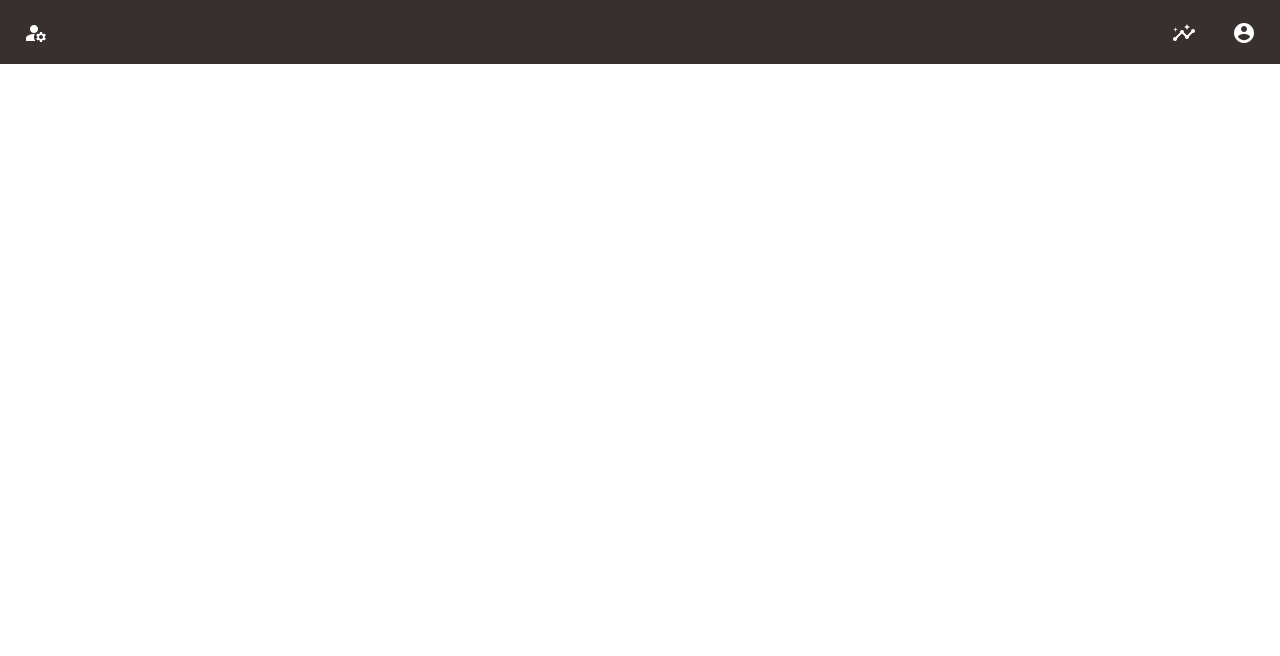
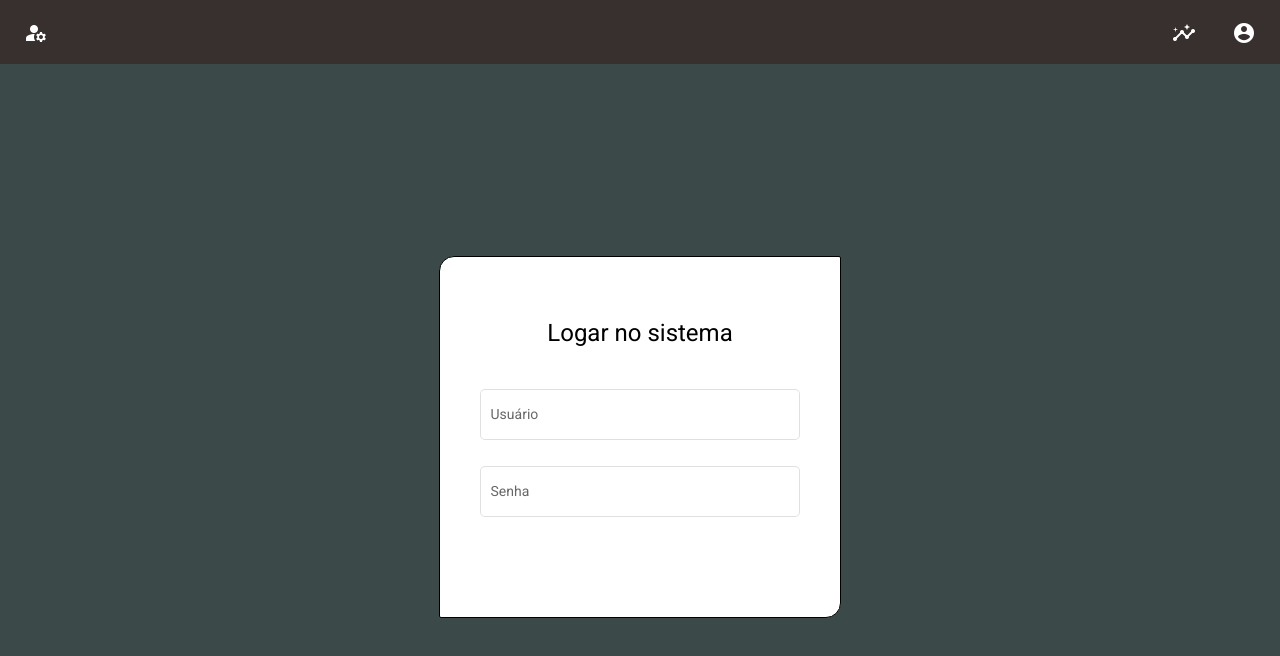
Before and after one commit to devGNS/TMG---Teste-de-Mira-para-Gamers, an Angular app: page /login in a window 1280 px wide. Before the commit this address led to /. Shown: the top 656 px of the page. Built offline with nearby package versions, Linux system fonts and the light colour scheme.

Commit message:
feat criacao parcial da tela de login

```diff
--- a/src/app/app.module.ts
+++ b/src/app/app.module.ts
@@ -1,3 +1,4 @@
+import { LoginComponent } from './pages/login/login.component';
 import { NgModule } from '@angular/core';
 import { BrowserModule } from '@angular/platform-browser';
 import { RouterModule, Routes } from '@angular/router';
@@ -11,17 +12,19 @@ import {MatIconModule} from '@angular/material/icon';
 import {MatMenuModule} from '@angular/material/menu';
 import {MatSliderModule} from '@angular/material/slider';
 import {MatDividerModule} from '@angular/material/divider';
+import {MatInputModule} from '@angular/material/input';
 import { FlexLayoutModule } from '@angular/flex-layout';
 import { GameComponent } from './pages/game/game.component';
 
 const routes: Routes = [
   {path: '', redirectTo: 'game', pathMatch: 'full'},
   {path: 'game', component: GameComponent },
-  {path: '**', redirectTo: 'users'},
+  {path: 'login', component: LoginComponent },
+  {path: '**', redirectTo: 'game'},
 ]
 @NgModule({
   declarations: [
-    AppComponent,HeaderComponent, GameComponent, GameComponent
+    AppComponent,HeaderComponent, GameComponent, LoginComponent
   ],
   imports: [
     BrowserModule,
@@ -33,6 +36,7 @@ const routes: Routes = [
     MatMenuModule,
     MatSliderModule,
     MatDividerModule,
+    MatInputModule,
     FlexLayoutModule,
     RouterModule.forRoot(routes),
 
--- a/src/app/pages/game/game.component.scss
+++ b/src/app/pages/game/game.component.scss
@@ -1,8 +1,6 @@
 
 
-.div_container{
 
-}
 
 .subHeader{
   height: 50px;
--- a/src/app/pages/header/header/header.component.html
+++ b/src/app/pages/header/header/header.component.html
@@ -15,9 +15,9 @@
     <mat-icon>account_circle</mat-icon>
   </button>
   <mat-menu #profileMenu="matMenu">
-    <button mat-menu-item>
-      <mat-icon>login</mat-icon>
-      <span>Logar</span>
+    <button mat-menu-item (click)="navigateToLogin()" >
+        <mat-icon>login</mat-icon>
+        <span>Logar</span>
     </button>
     <button mat-menu-item>
       <mat-icon>person_add</mat-icon>
--- a/src/app/pages/header/header/header.component.ts
+++ b/src/app/pages/header/header/header.component.ts
@@ -1,4 +1,5 @@
 import { Component, OnInit,  Input } from '@angular/core';
+import {Router} from '@angular/router'
 
 @Component({
   selector: 'app-header',
@@ -8,9 +9,13 @@ import { Component, OnInit,  Input } from '@angular/core';
 export class HeaderComponent implements OnInit {
 
   @Input() newTitle : any;
-  constructor() { }
+  constructor(private readonly router: Router) { }
 
   ngOnInit(): void {
   }
 
+  navigateToLogin(){
+    this.router.navigate(['/login']);
+  }
+
 }
--- /dev/null
+++ b/src/app/pages/login/login.component.html
@@ -0,0 +1,24 @@
+
+  <div class="envelope">
+    <h1>Logar no sistema</h1>
+
+    <form class="example-form">
+
+      <div>
+        <mat-form-field class="example-full-width" appearance="outline" style="margin-top: 20px;">
+          <mat-label>Usuário</mat-label>
+          <input matInput formControlName="user" >
+        </mat-form-field>
+      </div>
+
+      <div>
+        <mat-form-field class="example-full-width" appearance="outline">
+          <mat-label>Senha</mat-label>
+          <input matInput formControlName="password"  type="password">
+        </mat-form-field>
+      </div>
+
+
+
+    </form>
+  </div>
--- /dev/null
+++ b/src/app/pages/login/login.component.scss
@@ -0,0 +1,18 @@
+::ng-deep body{
+  background-color: rgb(60, 73, 73);
+}
+.envelope{
+  width: 400px;
+  height: 300px;
+  margin: auto;
+  margin-top: 15%;
+  text-align: center;
+  border: solid 1px black;
+  border-radius: 15px 2px 15px 2px;
+  padding-top: 60px;
+  background-color: white;
+}
+
+.example-full-width{
+  width: 80%;
+}
--- /dev/null
+++ b/src/app/pages/login/login.component.ts
@@ -0,0 +1,15 @@
+import { Component, OnInit } from '@angular/core';
+
+@Component({
+  selector: 'app-login',
+  templateUrl: './login.component.html',
+  styleUrls: ['./login.component.scss']
+})
+export class LoginComponent implements OnInit {
+
+  constructor() { }
+
+  ngOnInit() {
+  }
+
+}
```
